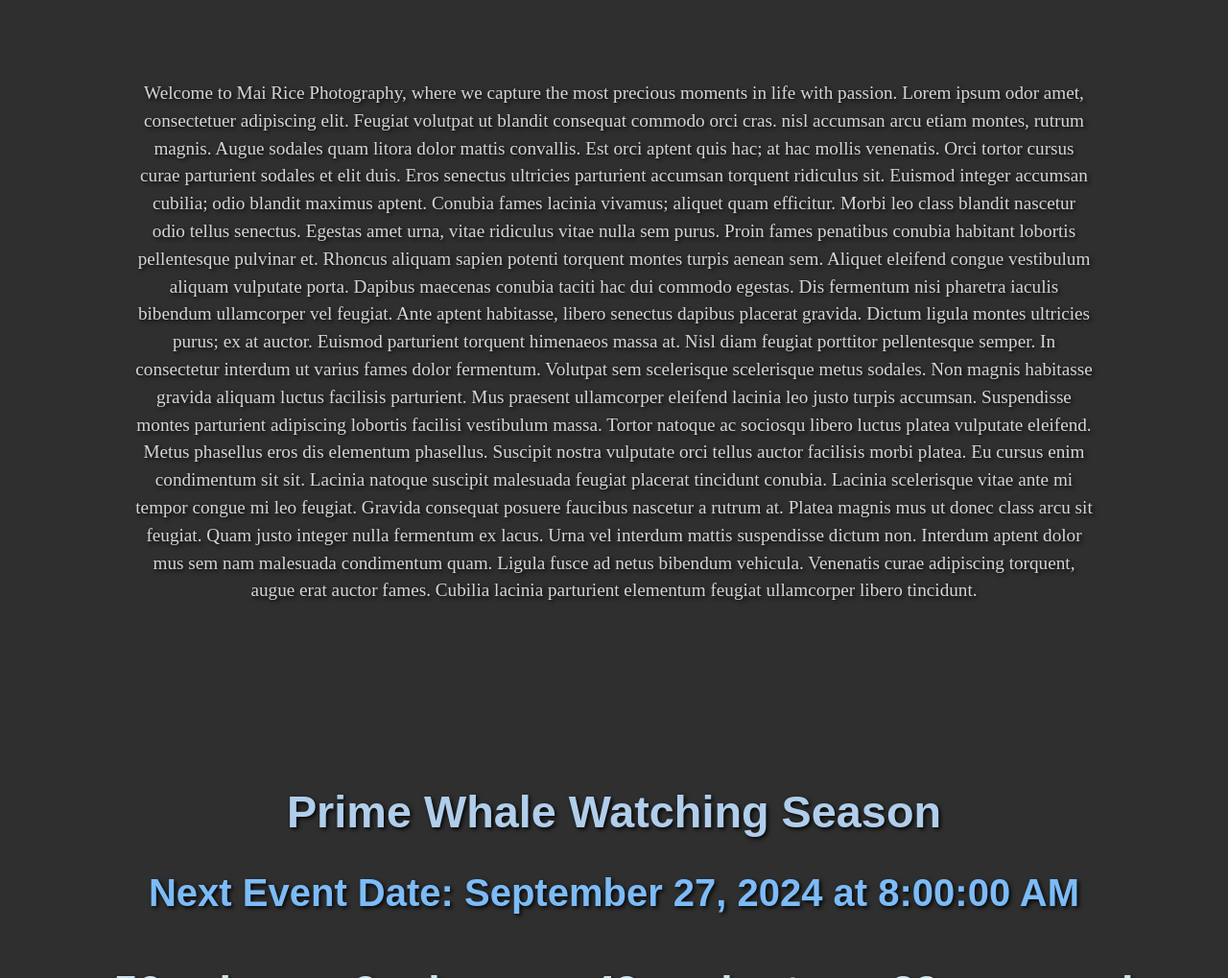
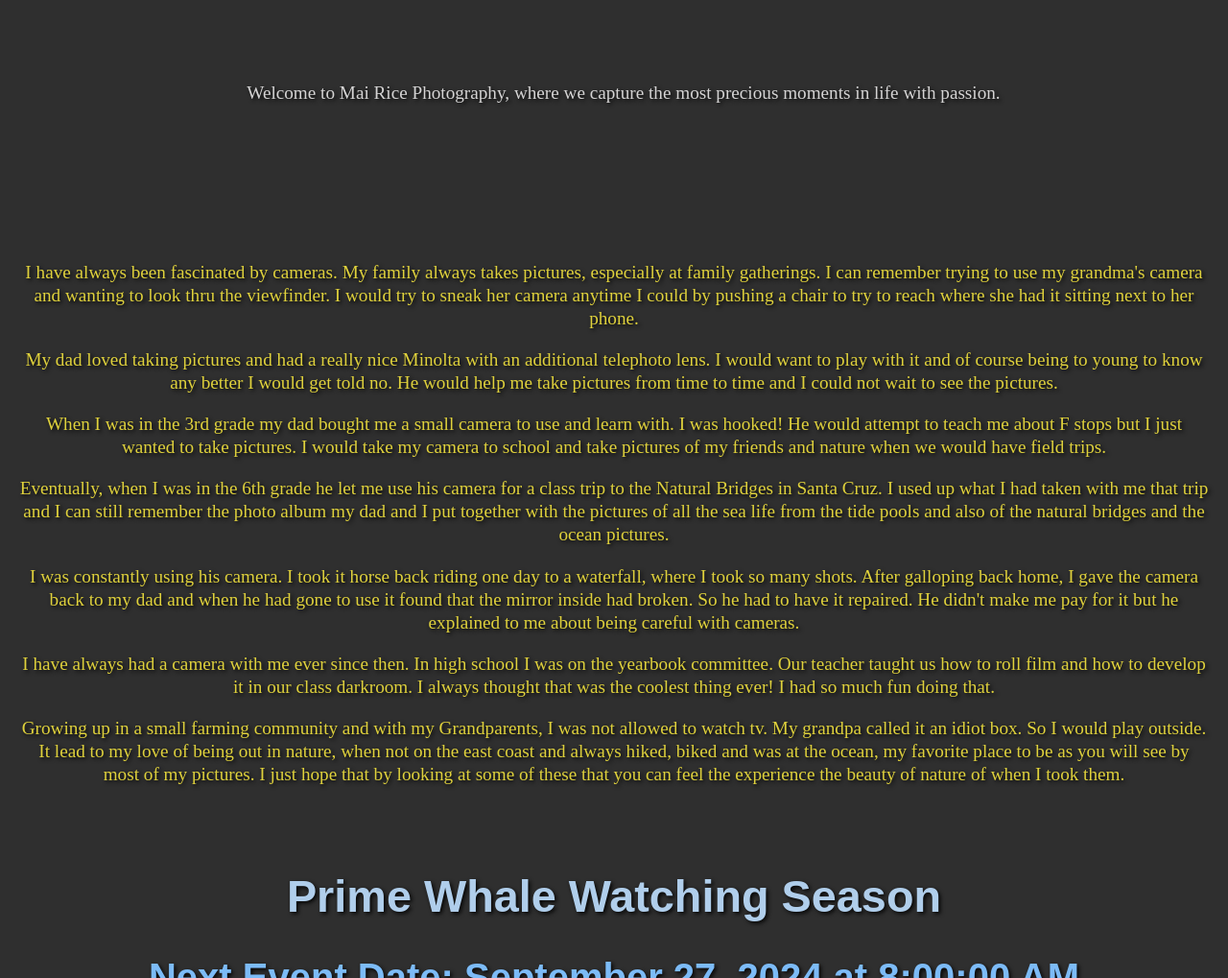
Before and after one commit to MaiPrincess/Mai-Rice-Photography, a plain HTML site: page about.html in a window 1280 px wide. Shown: the part 544-1563 px from the top of the page at 96% size. Drawn offline with Linux system fonts and the light colour scheme.

Commit message:
added the about me text

```diff
--- a/about.css
+++ b/about.css
@@ -16,9 +16,9 @@ h2 + p {
     text-align: center;
     padding: 80px;
     margin-right: 40px;
-    margin-bottom: 40px; /* Add spacing below each paragraph */
+    margin-bottom: 80px; /* Add spacing below each paragraph */
+    text-indent: 20px; /* Indentation for the first line */
 }
-
 
 /* Ensure the live feed container is a flex container */
 .live-feed-container {
--- a/about.html
+++ b/about.html
@@ -33,43 +33,37 @@
         <p>Welcome to Mai Rice Photography,
             where we capture the most precious moments in life
             with passion.
-
-
-            Lorem ipsum odor amet, consectetuer adipiscing elit.
-            Feugiat volutpat ut blandit consequat commodo orci cras.
-            nisl accumsan arcu etiam montes, rutrum magnis. Augue sodales quam
-            litora dolor mattis convallis. Est orci aptent quis hac; at hac
-            mollis venenatis. Orci tortor cursus curae parturient sodales et elit duis.
-
-           Eros senectus ultricies parturient accumsan torquent ridiculus
-           sit. Euismod integer accumsan cubilia; odio blandit maximus
-           aptent. Conubia fames lacinia vivamus; aliquet quam efficitur.
-           Morbi leo class blandit nascetur odio tellus senectus. Egestas
-           amet urna, vitae ridiculus vitae nulla sem purus. Proin fames
-           penatibus conubia habitant lobortis pellentesque pulvinar et.
-
-           Rhoncus aliquam sapien potenti torquent montes turpis aenean
-           sem. Aliquet eleifend congue vestibulum aliquam vulputate porta.
-           Dapibus maecenas conubia taciti hac dui commodo egestas. Dis fermentum
-           nisi pharetra iaculis bibendum ullamcorper vel feugiat. Ante aptent
-           habitasse, libero senectus dapibus placerat gravida. Dictum ligula montes
-           ultricies purus; ex at auctor. Euismod parturient torquent himenaeos massa at.
-           Nisl diam feugiat porttitor pellentesque semper. In consectetur interdum ut varius
-           fames dolor fermentum. Volutpat sem scelerisque scelerisque metus sodales.
-
-           Non magnis habitasse gravida aliquam luctus facilisis parturient. Mus praesent
-           ullamcorper eleifend lacinia leo justo turpis accumsan. Suspendisse montes parturient
-           adipiscing lobortis facilisi vestibulum massa. Tortor natoque ac sociosqu libero luctus
-           platea vulputate eleifend. Metus phasellus eros dis elementum phasellus. Suscipit nostra
-           vulputate orci tellus auctor facilisis morbi platea. Eu cursus enim condimentum sit sit.
-
-           Lacinia natoque suscipit malesuada feugiat placerat tincidunt conubia. Lacinia scelerisque
-           vitae ante mi tempor congue mi leo feugiat. Gravida consequat posuere faucibus nascetur a
-           rutrum at. Platea magnis mus ut donec class arcu sit feugiat. Quam justo integer nulla fermentum
-           ex lacus. Urna vel interdum mattis suspendisse dictum non. Interdum aptent dolor mus sem nam malesuada
-           condimentum quam. Ligula fusce ad netus bibendum vehicula. Venenatis curae adipiscing torquent, augue
-           erat auctor fames. Cubilia lacinia parturient elementum feugiat ullamcorper libero tincidunt.
         </p>
+        <p>I have always been fascinated by cameras.  My family always takes
+            pictures, especially at family gatherings.  I can remember trying
+            to use my grandma's camera and wanting to look thru the viewfinder.
+            I would try to sneak her camera anytime I could by pushing a chair
+            to try to reach where she had it sitting next to her phone.
+        </p>
+        <p>My dad loved taking pictures and had a really nice Minolta with an
+            additional telephoto lens.  I would want to play with it and of course
+            being to young to know any better I would get told no.  He would help me
+            take pictures from time to time and I could not wait to see the pictures.</p>
+        <p>When I was in the 3rd grade my dad bought me a small camera to use and learn with.
+            I was hooked!  He would attempt to teach me about F stops but I just wanted to take pictures.
+            I would take my camera to school and take pictures of my friends and nature when we would have
+            field trips.</p>
+        <p>Eventually, when I was in the 6th grade he let me use his camera for a class trip to the Natural
+            Bridges in Santa Cruz.  I used up what I had taken with me that trip and I can still remember
+            the photo album my dad and I put together with the pictures of all the sea life from the tide
+            pools and also of the natural bridges and the ocean pictures.</p>
+        <p>I was constantly using his camera. I took it horse back riding one day to a waterfall, where I
+            took so many shots.  After galloping back home, I gave the camera back to my dad and when he had
+            gone to use it found that the mirror inside had broken.  So he had to have it repaired.  He didn't
+            make me pay for it but he explained to me about being careful with cameras.</p>
+        <p>I have always had a camera with me ever since then.  In high school I was on the yearbook committee.
+            Our teacher taught us how to roll film and how to develop it in our class darkroom.  I always thought
+            that was the coolest thing ever!  I had so much fun doing that.</p>
+        <p>Growing up in a small farming community and with my Grandparents, I was not allowed to watch tv.
+            My grandpa called it an idiot box.  So I would play outside. It lead to  my love of being out
+            in nature, when not on the east coast and always hiked, biked and was at the ocean, my favorite
+            place to be as you will see by most of my pictures.  I just hope that by looking at some of these
+            that you can feel the experience the beauty of nature of when I took them.</p>
     </div>
 
     <div id="countdown">
```
